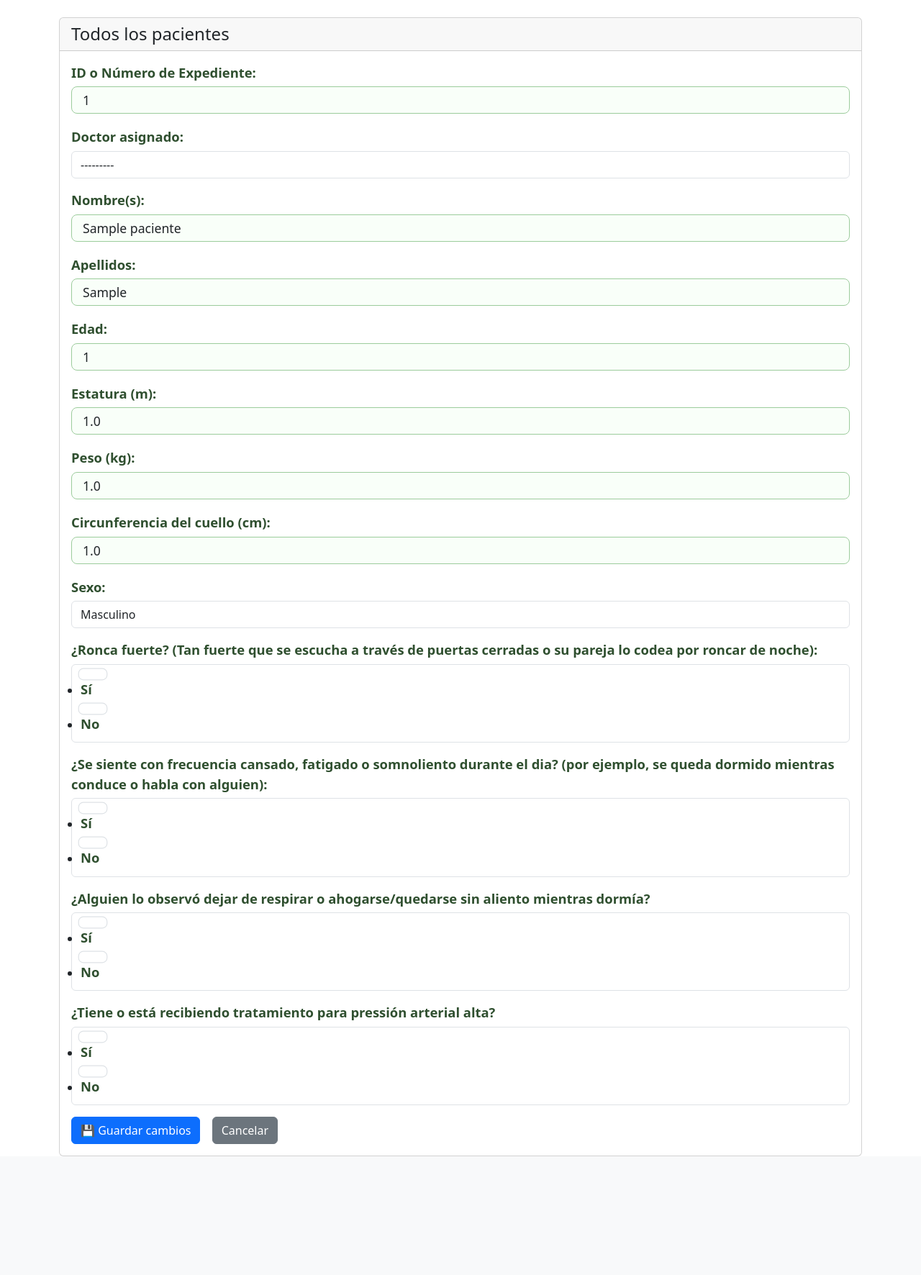
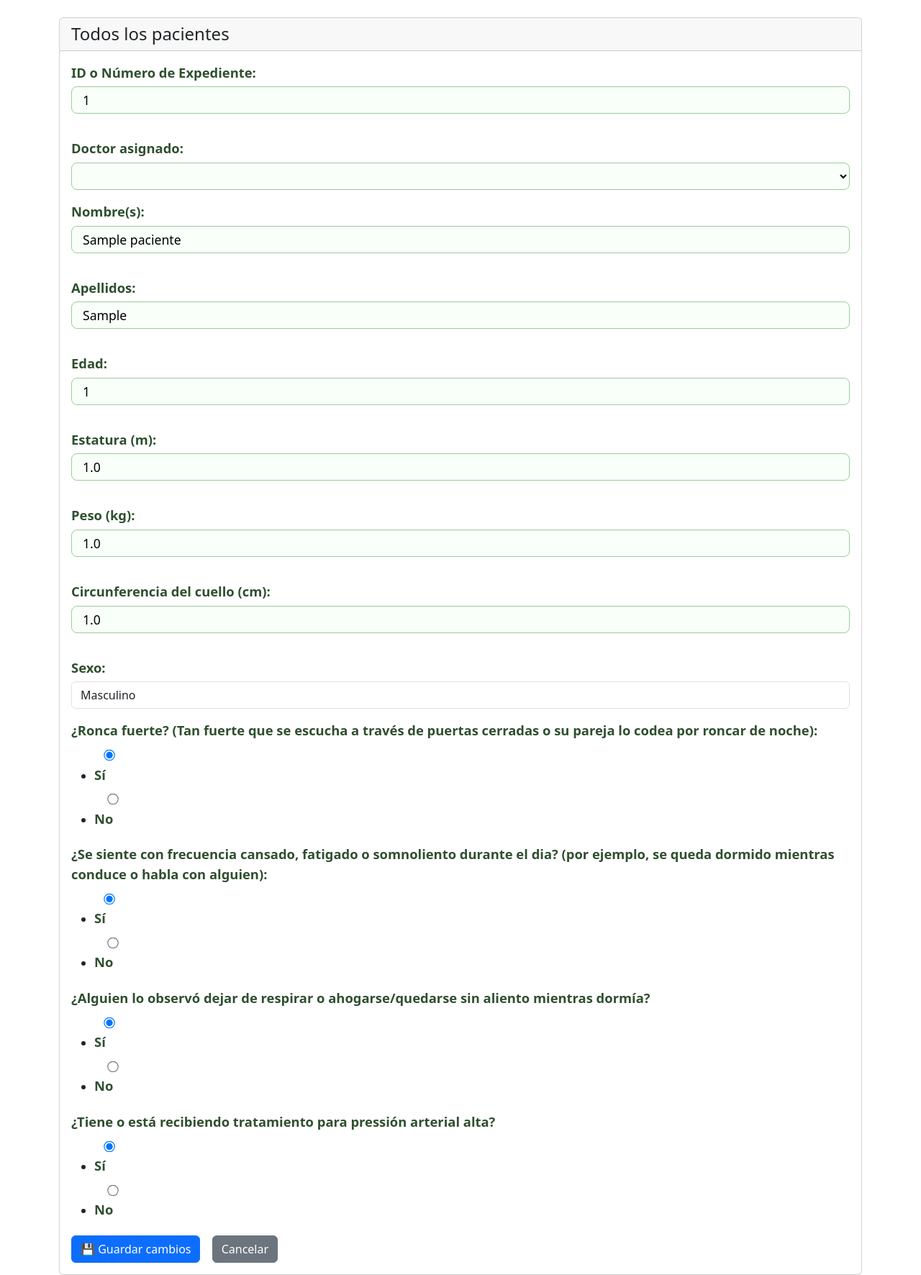
Before and after one commit to YNatashaMerazG/apnea_app, a Django app: page /pacientes/editar/1 in a window 1280 px wide. Shown: the part 56-1828 px from the top of the page at 72% size. Before the commit the page ends 1663 px from the top, so only its background shows below. Run offline with Django 3.2, Linux system fonts and the light colour scheme; tables that the repository leaves empty hold one stand-in row (values such as "Sample post"); some libraries are stand-ins or nearby versions.

Commit message:
Correccion campo doctor v5

```diff
--- a/apneasueno/templates/paginas/pacientes/editar.html
+++ b/apneasueno/templates/paginas/pacientes/editar.html
@@ -1,6 +1,4 @@
 {% extends "paginas/base.html" %}
-
-{% load widget_tweaks %}
 
 {% block titulo %} Editar Paciente {% endblock %}
 
@@ -10,6 +8,13 @@
     <div class="card-header d-flex justify-content-between align-items-center">
         <h4 class="mb-0">Todos los pacientes</h4>
     </div>
+
+    <style>
+    input, select, textarea {
+        width: 100% !important;
+        max-width: 100% !important;
+    }
+    </style>
 
     <!-- Cuerpo con el formulario -->
     <div class="card-body">
@@ -22,7 +27,7 @@
                      <!-- Etiqueta del campo -->
                     {{ field.label_tag }}
                     <!-- Campo del formulario (input, select, etc.) -->
-                    {{ field|add_class:"form-control w-100" }}
+                    {{ field }}
                     {% if field.help_text %}
                         <div class="form-text">{{ field.help_text }}</div>
                     {% endif %}
```
